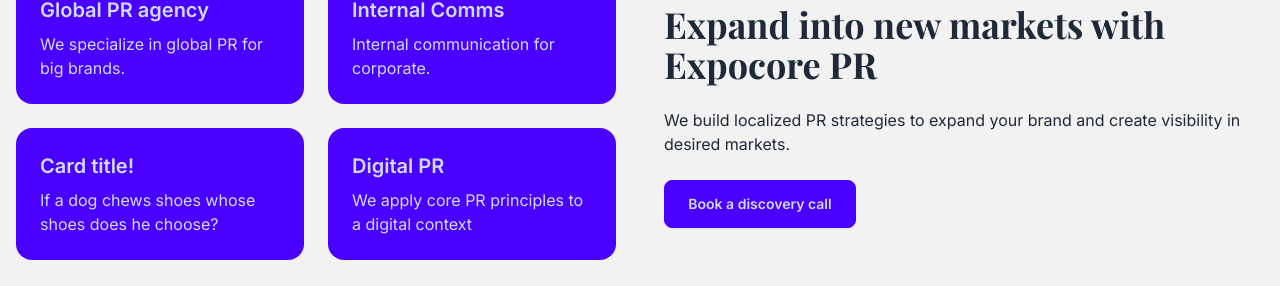
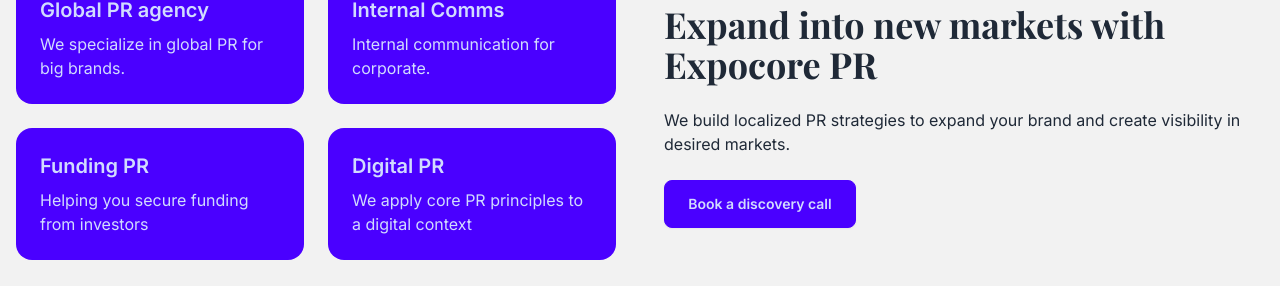
Before and after one commit to Edmondakwasi/expocore_pr, a React (Vite) app in the folder EPCPR/: page / in a window 1280 px wide. Shown: the part 1420-1706 px from the top of the page. Built offline with nearby package versions, Linux system fonts and the light colour scheme; a web font is replaced by a local one.

Commit message:
added a description to the last card

```diff
--- a/EPCPR/src/components/Services.jsx
+++ b/EPCPR/src/components/Services.jsx
@@ -23,8 +23,8 @@
 
             <div className="card bg-primary text-primary-content">
               <div className="card-body p-4 md:p-6">
-                <h2 className="font-sans card-title text-lg md:text-xl">Card title!</h2>
-                <p className="font-sans text-sm md:text-base">If a dog chews shoes whose shoes does he choose?</p>
+                <h2 className="font-sans card-title text-lg md:text-xl">Funding PR</h2>
+                <p className="font-sans text-sm md:text-base">Helping you secure funding from investors</p>
               </div>
             </div>
 
```
